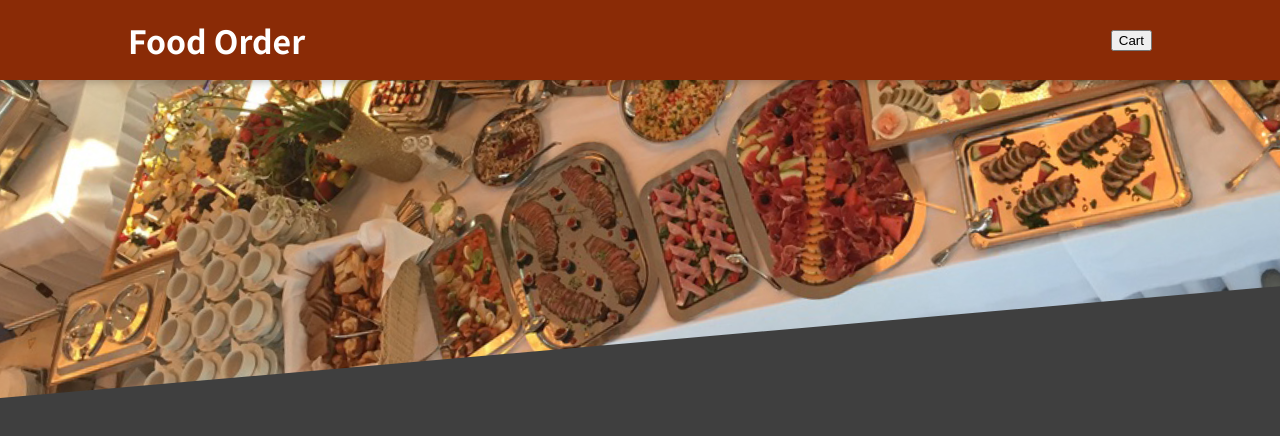
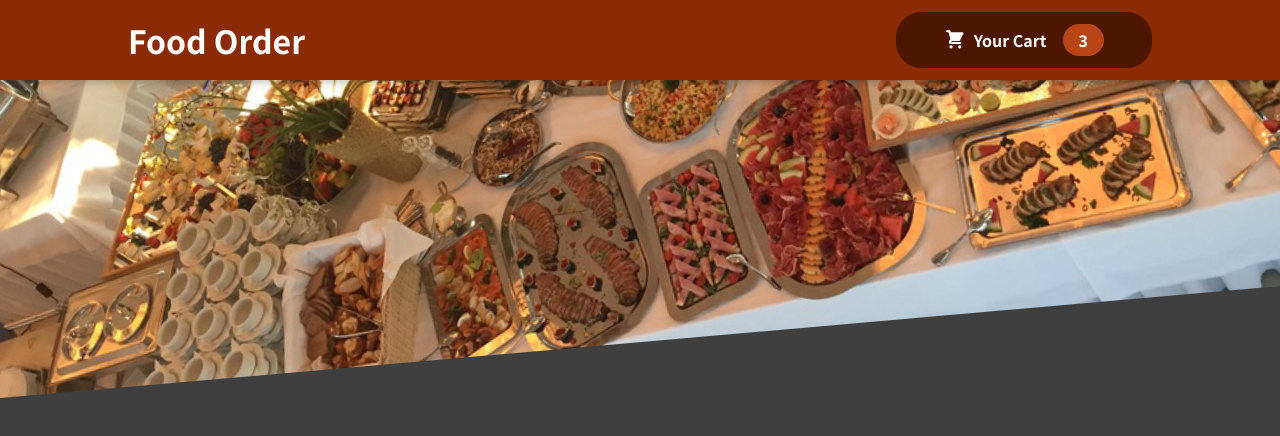
Before and after one commit to vargassormm1/FoodOrder, a React (Create React App) app: page / in a window 1280 px wide. Shown: the top 436 px of the page. Built offline with nearby package versions, Linux system fonts and the light colour scheme.

Commit message:
added a button component for cart with cart icon

```diff
--- /dev/null
+++ b/src/Components/Cart/CartIcon.js
@@ -0,0 +1,13 @@
+const CartIcon = () => {
+  return (
+    <svg
+      xmlns="http://www.w3.org/2000/svg"
+      viewBox="0 0 20 20"
+      fill="currentColor"
+    >
+      <path d="M3 1a1 1 0 000 2h1.22l.305 1.222a.997.997 0 00.01.042l1.358 5.43-.893.892C3.74 11.846 4.632 14 6.414 14H15a1 1 0 000-2H6.414l1-1H14a1 1 0 00.894-.553l3-6A1 1 0 0017 3H6.28l-.31-1.243A1 1 0 005 1H3zM16 16.5a1.5 1.5 0 11-3 0 1.5 1.5 0 013 0zM6.5 18a1.5 1.5 0 100-3 1.5 1.5 0 000 3z" />
+    </svg>
+  );
+};
+
+export default CartIcon;
--- /dev/null
+++ b/src/Components/Layout/CartButton.js
@@ -0,0 +1,16 @@
+import CartIcon from "../Cart/CartIcon";
+import classes from "./CartButton.module.css";
+
+const CartButton = (props) => {
+  return (
+    <button className={classes.button}>
+      <span className={classes.icon}>
+        <CartIcon />
+      </span>
+      <span>Your Cart</span>
+      <span className={classes.badge}>3</span>
+    </button>
+  );
+};
+
+export default CartButton;
--- /dev/null
+++ b/src/Components/Layout/CartButton.module.css
@@ -0,0 +1,59 @@
+.button {
+  cursor: pointer;
+  font: inherit;
+  border: none;
+  background-color: #4d1601;
+  color: white;
+  padding: 0.75rem 3rem;
+  display: flex;
+  justify-content: space-around;
+  align-items: center;
+  border-radius: 25px;
+  font-weight: bold;
+}
+
+.button:hover,
+.button:active {
+  background-color: #2c0d00;
+}
+
+.icon {
+  width: 1.35rem;
+  height: 1.35rem;
+  margin-right: 0.5rem;
+}
+
+.badge {
+  background-color: #b94517;
+  padding: 0.25rem 1rem;
+  border-radius: 25px;
+  margin-left: 1rem;
+  font-weight: bold;
+}
+
+.button:hover .badge,
+.button:active .badge {
+  background-color: #92320c;
+}
+
+.bump {
+  animation: bump 300ms ease-out;
+}
+
+@keyframes bump {
+  0% {
+    transform: scale(1);
+  }
+  10% {
+    transform: scale(0.9);
+  }
+  30% {
+    transform: scale(1.1);
+  }
+  50% {
+    transform: scale(1.15);
+  }
+  100% {
+    transform: scale(1);
+  }
+}
--- a/src/Components/Layout/Header.js
+++ b/src/Components/Layout/Header.js
@@ -2,13 +2,14 @@
 
 import foodImage from "../../Assests/meals.jpg";
 import classes from "./Header.module.css";
+import CartButton from "./CartButton";
 
 const Header = (props) => {
   return (
     <Fragment>
       <header className={classes.header}>
         <h1>Food Order</h1>
-        <button>Cart</button>
+        <CartButton />
       </header>
       <div className={classes["main-image"]}>
         <img src={foodImage} alt="Big Meal Feast" />
```
